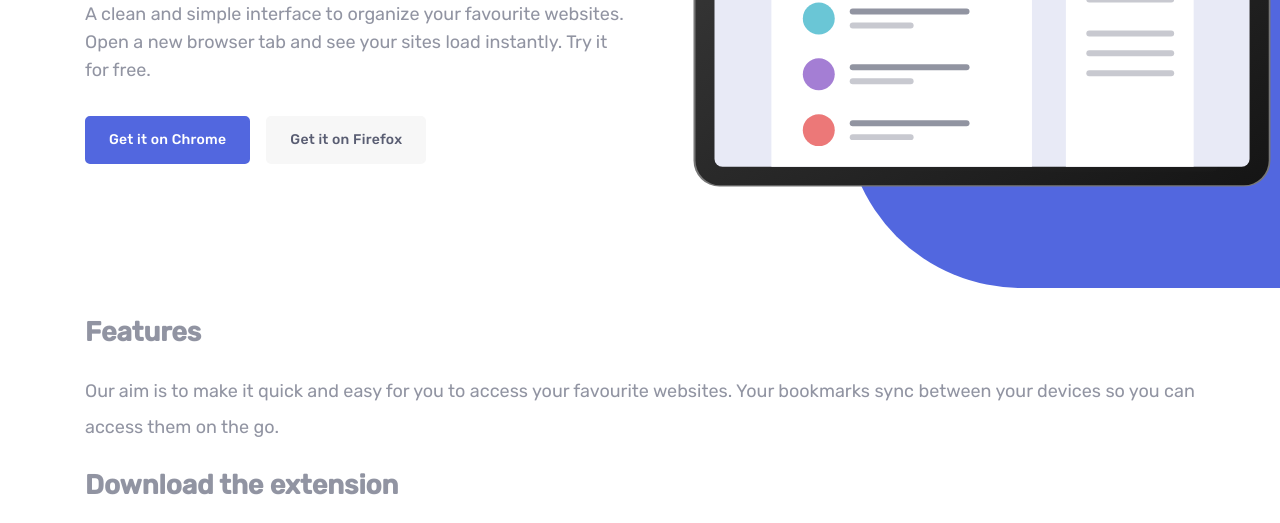
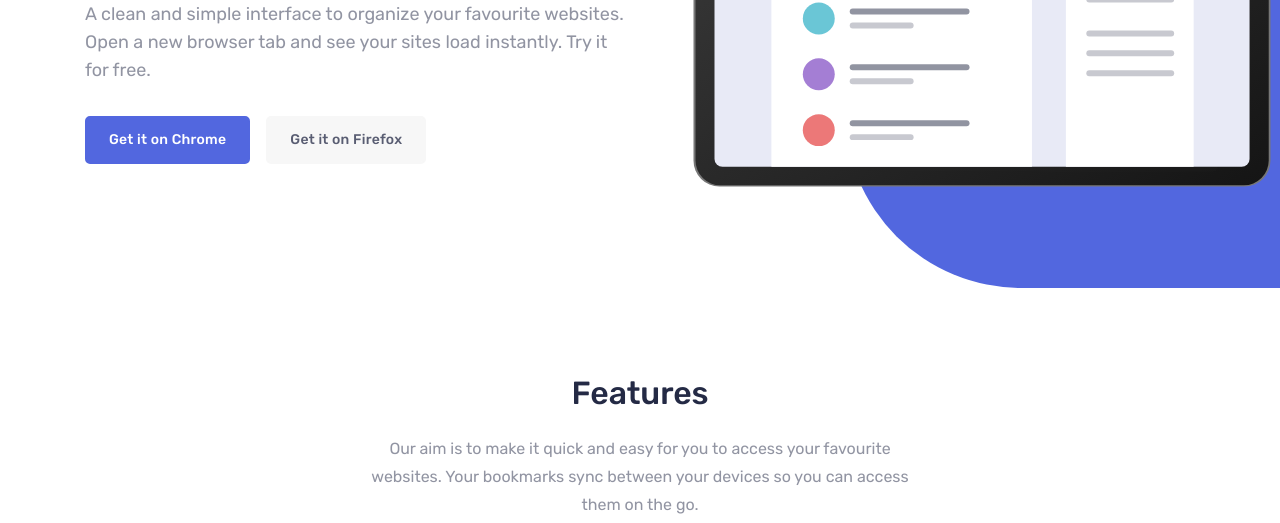
Before and after one commit to davronme/d-bookmark, a plain HTML site: page index.html in a window 1280 px wide. Shown: the part 400-923 px from the top of the page. Drawn offline with Linux system fonts and the light colour scheme.

Commit message:
add section

```diff
--- a/css/style.css
+++ b/css/style.css
@@ -168,6 +168,7 @@ select:-webkit-autofill:focus {
   cursor: pointer;
 }
 
+
 /* BUTTON */
 .button {
   display: inline-block;
@@ -231,7 +232,7 @@ select:-webkit-autofill:focus {
 .button-grey:hover{
   border-color: var(--text-color-75);
   background-color: #F7F7F7;
-  color: var(---text-color-75);
+  color: var(--text-color-75);
 
 }
 .button-grey:active{
@@ -239,6 +240,33 @@ select:-webkit-autofill:focus {
   background-color: #F7F7F7;
   color: var(--text-color-75);
   opacity: 0.6;
+}
+
+/* SECTION */
+.section {
+  padding-top: 75px;
+  padding-bottom: 75px;
+}
+.section__info {
+  width: 100%;
+  max-width: 540px;
+  margin-left: auto;
+  margin-right: auto;
+  text-align: center;
+}
+.section__heading {
+  margin-top: 0;
+  margin-bottom: 16px;
+  font-size: 32px;
+  font-weight: 500;
+  line-height: 52px;
+  letter-spacing: -0.1px;
+  color: var(--text-color);
+}
+.section__description {
+  margin: 0;
+  font-size: 16px;
+  line-height: 28px;
 }
 /* MAIN CONTENT */
 .main-content{
@@ -294,6 +322,7 @@ select:-webkit-autofill:focus {
   object-fit: cover;
 }
 
+
 @media
 only screen and (-webkit-min-device-pixel-ratio: 2),
 only screen and (   min--moz-device-pixel-ratio: 2),
```
